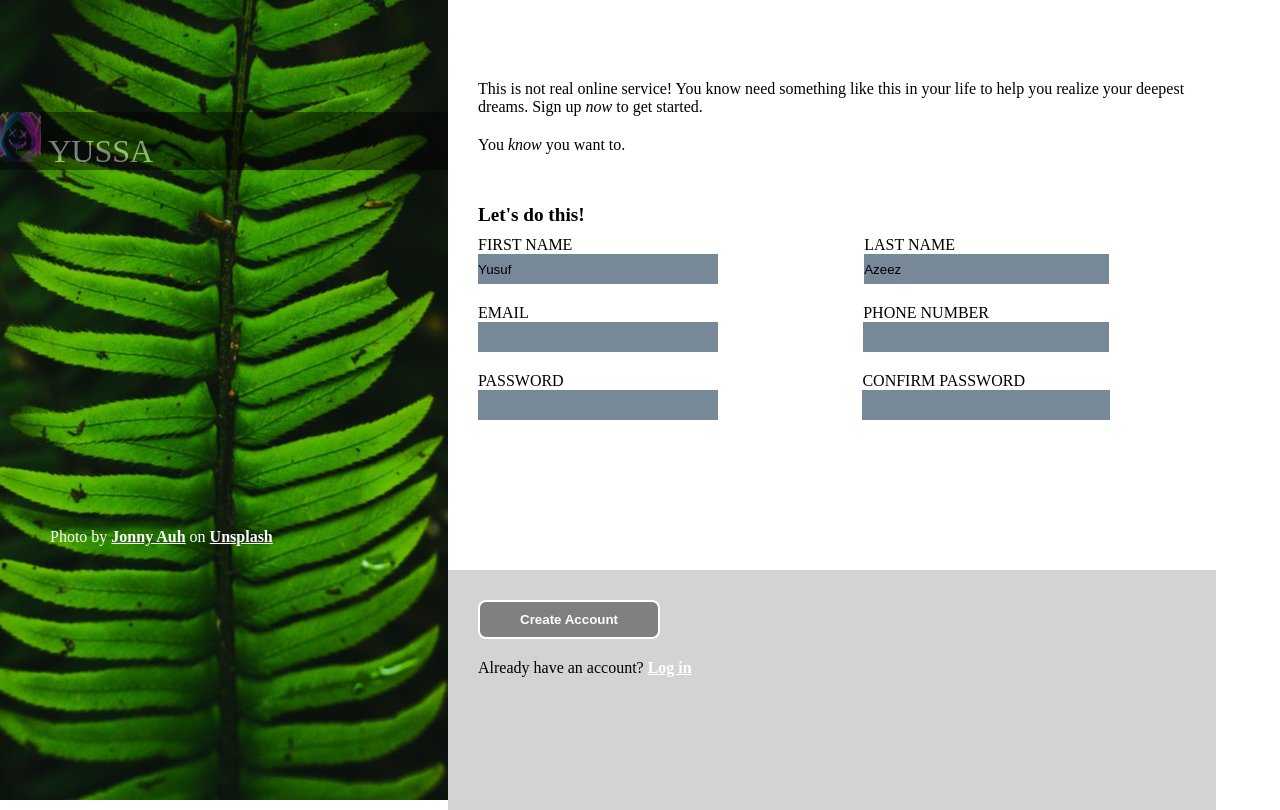
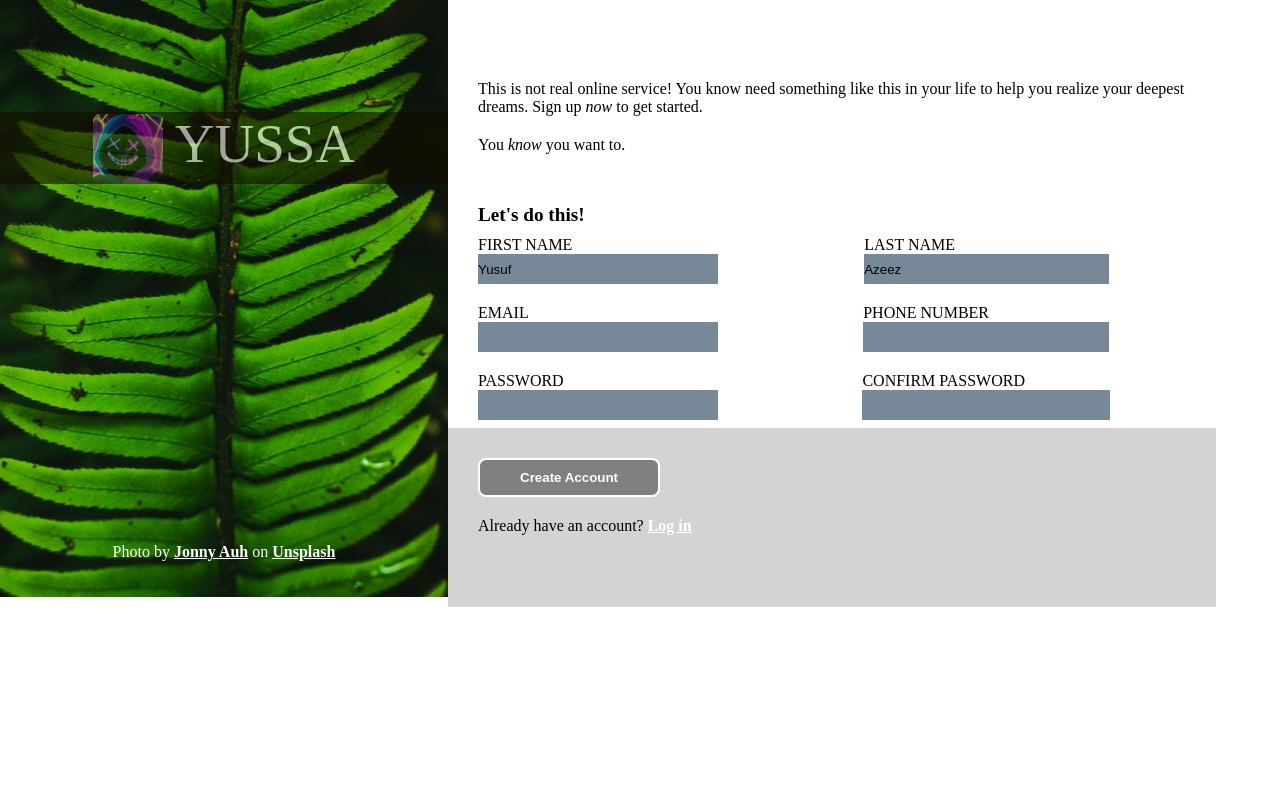
Before and after one commit to YussaMoney/Sign-Up_Form, a plain HTML site: page index.html in a window 1280 px wide. Drawn offline with Linux system fonts and the light colour scheme.

Commit message:
Amended Main-Section of the Body

```diff
--- a/css/style.css
+++ b/css/style.css
@@ -10,11 +10,11 @@ body {
 }
 main {
   display: flex;
-  height: 100%;
+  /* height: 100%; */
 }
 .main-section {
   width: 35%;
-  background-image: url(./green_leaf.jpeg);
+  background-image: url(../img/green_leaf.jpeg);
   background-position: center;
 }
 .side-section {
@@ -31,21 +31,23 @@ main {
   height: 30%;
 }
 img {
-  height: 50px;
+  height: 70px;
+  width: 70px;
   border-radius: 6px;
+  vertical-align: middle;
 }
-main .main-section .logo {
-  background-color: black;
+.logo {
+  background-color: #110d00;
   color: white;
-  width: 100%;
+  text-align: center;
+  font-size: 55px;
   margin-top: 25%;
-  font-size: xx-large;
-  margin-bottom: 80%;
-  opacity: 0.45;
+  opacity: 0.6;
 }
 .img-details {
-  margin-left: 50px;
+  text-align: center;
   color: white;
+  margin: 80% 0 15px 0;
 }
 a {
   color: white;
```
Also changed, not shown: img/green_leaf.jpeg (renamed from css/green_leaf.jpeg).
